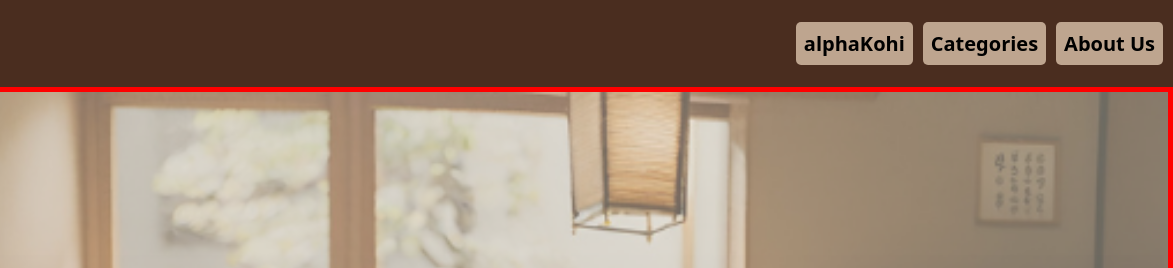
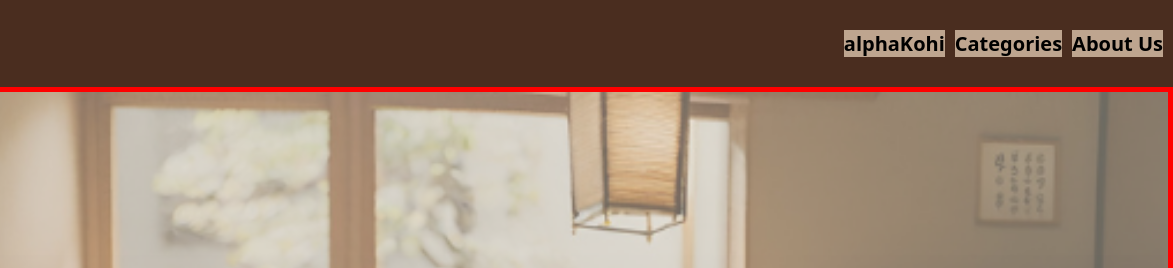
Before and after one commit to AllanFuChao/alphakohi.github.io, a plain HTML site: page index.html in a window 1280 px wide. Shown: the top 268 px of the page, 107-1280 px from the left. Drawn offline with Linux system fonts and the light colour scheme; files whose address does not match are found by name.

```diff
--- a/stylesheet.css
+++ b/stylesheet.css
@@ -39,13 +39,13 @@
     justify-content: flex-end;
     gap: 10px;
     color: white;
+
 }
 
 .nav1, .nav2, .nav3 {
     color: black;
     background-color: #bea58f;
-    padding: 8px;
-    border-radius: 5px;
+
 }
 
 li {
```
